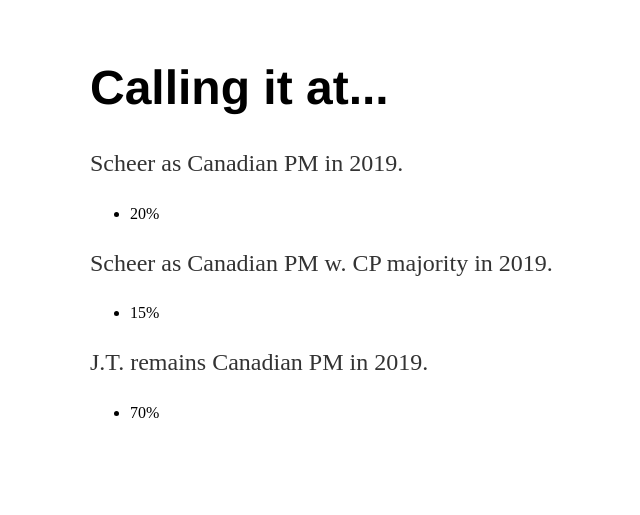
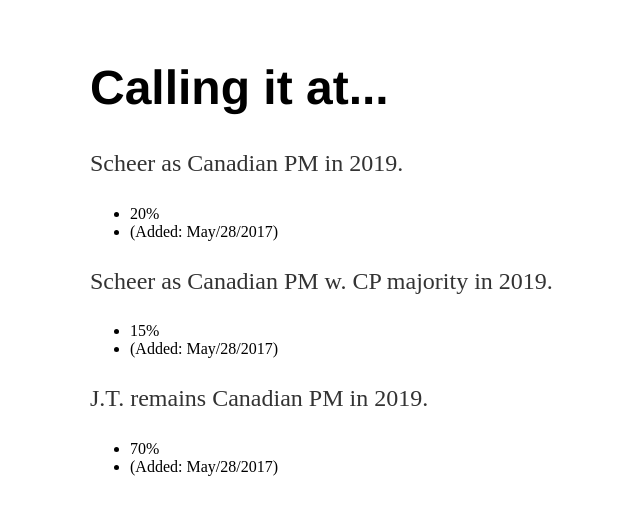
Before and after one commit to rachellanger3/JesseRotenberg.github.io, a Jekyll site: the page predictions.html, which Jekyll copies as it is, in a window 1280 px wide. Shown: the top 515 px of the page, without its empty margins (102-742 px from the left). Built offline with Jekyll 4.4.1, drawn with Linux system fonts in a browser that asks for light colours.

Commit message:
Dates
woops let's date 'em for posterity's sake (and accountability, I suppose).

```diff
--- a/predictions.html
+++ b/predictions.html
@@ -19,18 +19,21 @@
 			<p>Scheer as Canadian PM in 2019.</p>
 			<ul class="odds">
 				<li>20%</li>
+				<li>(Added: May/28/2017)</li>
 			</ul>
 		</div>
 		<div class="prediction">
 			<p>Scheer as Canadian PM w. CP majority in 2019.</p>
 			<ul class="odds">
 				<li>15%</li>
+				<li>(Added: May/28/2017)</li>
 			</ul>
 		</div>
 		<div class="prediction">
 			<p>J.T. remains Canadian PM in 2019.</p>
 			<ul class="odds">
 				<li>70%</li>
+				<li>(Added: May/28/2017)</li>
 			</ul>
 		</div>
 	</div>
```
